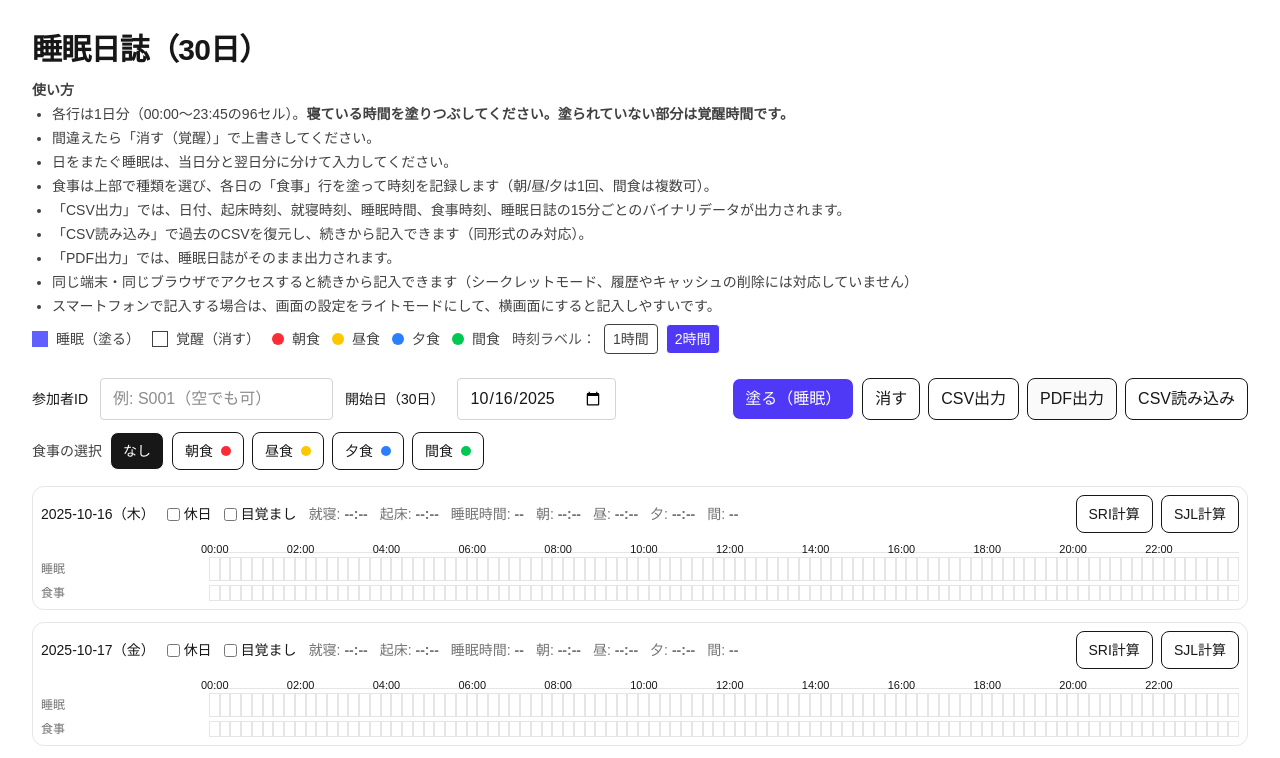
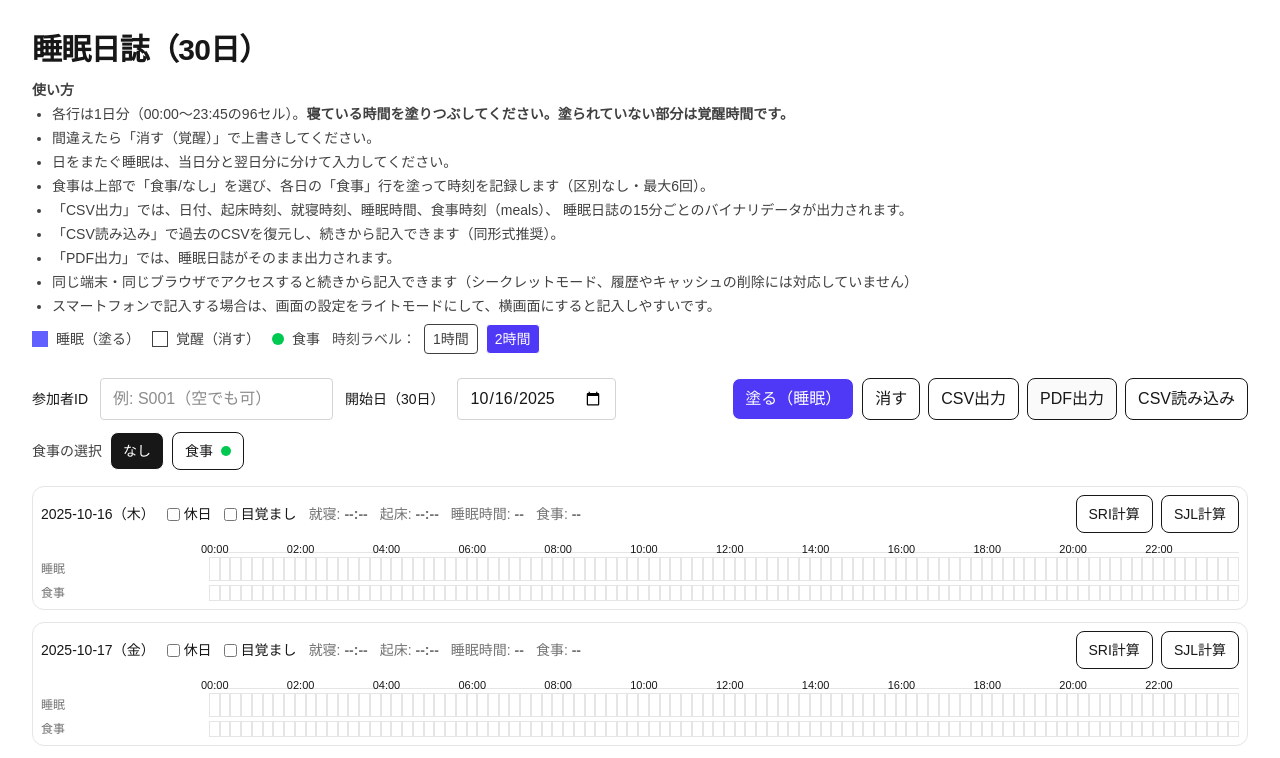
Before and after one commit to g83257852-code/sleep-diary-no-meal-distinction, a Next.js app: page /diary in a window 1280 px wide. Shown: the top 758 px of the page. Built offline with nearby package versions, Linux system fonts and the light colour scheme.

Commit message:
Update SleepDiaryPainter.tsx

```diff
--- a/src/components/SleepDiaryPainter.tsx
+++ b/src/components/SleepDiaryPainter.tsx
@@ -1,36 +1,5 @@
 "use client";
 import React, { useEffect, useMemo, useRef, useState } from "react";
-
-/**
- * SleepDiaryPainter（30日ビュー / 15分エポック = 96セル）
- * - ドラッグ/タップで塗る（1=睡眠, 0=覚醒）
- * - 参加者IDごとに端末内保存（同端末・同ブラウザで続きから）
- * - 休日/目覚ましチェック
- *
- * ★今回の変更点（画像のような食事入力）
- * - 上部で「食事の選択（なし/朝食/昼食/夕食/間食）」を選ぶ
- * - 各日の「食事」行（96セル）をタップ/ドラッグで塗って時刻を記録
- *   - なし：消しゴム
- *   - 朝/昼/夕：その日1回（塗り直すと以前の位置は自動で消える）
- *   - 間食：複数可（上限4つ：不要なら制限部を消してください）
- *
- * - CSV（30日一括）出力形式は変更しない：
- *   date,weekday,holiday,alarm,breakfast,lunch,dinner,snacks,bedtime,wakeup,sleep_dur_h,00:00,...,23:45
- *   ※ breakfast/lunch/dinner/snacks は食事セルから自動で生成
- * - CSVインポート（エクスポートしたCSVを読み込み、画面に復元）
- *   ※ 旧形式（breakfast等に時刻が入っているCSV）から食事セルも復元します
- *
- * - SRI計算：隣接日ペアの時刻一致率（未入力日は除外）
- * - SJL計算：起床“日”の休日/平日属性でMSF/MSWを算出し差の絶対値
- *
- * Hydration-safe（SSR安全）
- * - rangeStartはマウント後に設定
- * - localStorageアクセスはuseEffect内
- *
- * 追加：
- * - PDF出力（window.print）＋印刷用CSS（A4横 / UI非表示 / 行の分割防止 / 背景色）
- * - 画面では入力UIのみ、印刷時は値テキストのみ（.no-print / .print-only）
- */
 
 const MIN_PER_CELL = 15;
 const CELLS_PER_DAY = (24 * 60) / MIN_PER_CELL; // 96
@@ -45,7 +14,6 @@ const pad2 = (n: number) => n.toString().padStart(2, "0");
 const fmtDateKey = (d: Date) =>
   `${d.getFullYear()}-${pad2(d.getMonth() + 1)}-${pad2(d.getDate())}`;
 
-// ローカル日付として安全にパース
 const parseLocalISO = (s: string) => {
   const [y, m, d] = s.split("-").map(Number);
   return new Date(y, (m ?? 1) - 1, d ?? 1);
@@ -95,7 +63,7 @@ const saveAll = (obj: Record<string, number[]>, pid = "anon") => {
   } catch {}
 };
 
-// ===== メタ情報（休日/目覚ましのみ） =====
+// ===== メタ情報（休日/目覚ましのみ）=====
 export type Meta = {
   holiday: boolean;
   alarm: boolean;
@@ -124,7 +92,6 @@ const timeToIdx = (t: string) => {
   return idx;
 };
 
-// 連続1区間列挙
 const listRuns = (arr: number[]) => {
   const runs: { s: number; e: number }[] = [];
   let i = 0;
@@ -141,7 +108,7 @@ const listRuns = (arr: number[]) => {
   return runs;
 };
 
-// 起床“日”に紐づけた主睡眠の推定
+// 主睡眠の推定
 const estimateSleepForWakeDay = (
   prevArr: number[] | null,
   dayArr: number[]
@@ -173,20 +140,19 @@ const TIME_HEADERS = Array.from({ length: CELLS_PER_DAY }, (_, i) => {
 });
 
 // ===== 食事（セル塗り） =====
-// 0=なし, 1=朝食, 2=昼食, 3=夕食, 4=間食
-type MealType = 0 | 1 | 2 | 3 | 4;
+// 0=なし, 1=食事（区別なし）
+type MealType = 0 | 1;
+
 const MEAL_LABEL: Record<MealType, string> = {
   0: "なし",
-  1: "朝食",
-  2: "昼食",
-  3: "夕食",
-  4: "間食",
+  1: "食事",
 };
+
 const makeEmptyMealDay = (): MealType[] =>
   Array.from({ length: CELLS_PER_DAY }, () => 0 as MealType);
 
 // meal用のlocalStorageキー（sleepとは別）
-const mealKey = (pid: string) => `${getStoreKey(pid)}:meal_v1`;
+const mealKey = (pid: string) => `${getStoreKey(pid)}:meal_v2`;
 const loadMeals = (pid = "anon"): Record<string, MealType[]> => {
   if (typeof window === "undefined") return {};
   try {
@@ -203,22 +169,18 @@ const saveMeals = (obj: Record<string, MealType[]>, pid = "anon") => {
   } catch {}
 };
 
-// mealセル -> CSV用の時刻文字列（breakfast/lunch/dinner/snacks）
+// mealセル -> CSV用の時刻文字列（meals）最大6回
 const mealTimesFromCells = (cells: MealType[]) => {
-  const firstIdx = (t: MealType) => cells.findIndex((v) => v === t);
-
-  const b = firstIdx(1);
-  const l = firstIdx(2);
-  const d = firstIdx(3);
-  const snacks = cells
-    .map((v, i) => (v === 4 ? idxToTime(i) : null))
+  const times = cells
+    .map((v, i) => (v === 1 ? idxToTime(i) : null))
     .filter(Boolean) as string[];
 
+  // 最大6回（早い時刻を残す）
+  const trimmed = times.slice(0, 6);
+
   return {
-    breakfast: b >= 0 ? idxToTime(b) : "",
-    lunch: l >= 0 ? idxToTime(l) : "",
-    dinner: d >= 0 ? idxToTime(d) : "",
-    snacks: snacks.join(";"),
+    meals: trimmed.join(";"),
+    count: trimmed.length,
   };
 };
 
@@ -236,19 +198,20 @@ function parseCsv(text: string) {
 
   const idxHoliday = colIndex("holiday");
   const idxAlarm = colIndex("alarm");
+
+  // 新形式
+  const idxMeals = colIndex("meals");
+
+  // 旧形式（後方互換）
   const idxBreakfast = colIndex("breakfast");
   const idxLunch = colIndex("lunch");
   const idxDinner = colIndex("dinner");
   const idxSnacks = colIndex("snacks");
 
-  const timeIdxMap: number[] = TIME_HEADERS.map((lab) =>
-    header.findIndex((h) => h.trim() === lab)
-  );
+  const timeIdxMap: number[] = TIME_HEADERS.map((lab) => header.findIndex((h) => h.trim() === lab));
   const hasAllTimeCols = timeIdxMap.every((i) => i >= 0);
   if (!hasAllTimeCols)
-    throw new Error(
-      "00:00〜23:45 の時刻列が見つかりません（エクスポート形式のみ対応）。"
-    );
+    throw new Error("00:00〜23:45 の時刻列が見つかりません（エクスポート形式のみ対応）。");
 
   const store: Record<string, number[]> = {};
   const meta: Record<string, Meta> = {};
@@ -276,26 +239,35 @@ function parseCsv(text: string) {
       alarm: idxAlarm >= 0 ? row[idxAlarm] === "1" : false,
     };
 
-    // 食事：CSVの breakfast/lunch/dinner/snacks 時刻から mealセルを復元
+    // 食事：CSVから mealセルを復元（新形式優先、なければ旧形式）
     const cells = makeEmptyMealDay();
-    const bStr = idxBreakfast >= 0 ? (row[idxBreakfast] || "").trim() : "";
-    const lStr = idxLunch >= 0 ? (row[idxLunch] || "").trim() : "";
-    const dStr = idxDinner >= 0 ? (row[idxDinner] || "").trim() : "";
-    const sStr = idxSnacks >= 0 ? (row[idxSnacks] || "").trim() : "";
 
-    const bi = bStr ? timeToIdx(bStr) : null;
-    const li2 = lStr ? timeToIdx(lStr) : null;
-    const di = dStr ? timeToIdx(dStr) : null;
+    const mealsStr = idxMeals >= 0 ? (row[idxMeals] || "").trim() : "";
+    if (mealsStr) {
+      const meals = mealsStr.split(";").map((s) => s.trim()).filter(Boolean);
+      for (const t of meals.slice(0, 6)) {
+        const mi = timeToIdx(t);
+        if (mi != null) cells[mi] = 1;
+      }
+    } else {
+      // 旧形式
+      const bStr = idxBreakfast >= 0 ? (row[idxBreakfast] || "").trim() : "";
+      const lStr = idxLunch >= 0 ? (row[idxLunch] || "").trim() : "";
+      const dStr = idxDinner >= 0 ? (row[idxDinner] || "").trim() : "";
+      const sStr = idxSnacks >= 0 ? (row[idxSnacks] || "").trim() : "";
 
-    if (bi != null) cells[bi] = 1;
-    if (li2 != null) cells[li2] = 2;
-    if (di != null) cells[di] = 3;
+      const times: string[] = [];
+      if (bStr) times.push(bStr);
+      if (lStr) times.push(lStr);
+      if (dStr) times.push(dStr);
+      if (sStr) times.push(...sStr.split(";").map((s) => s.trim()).filter(Boolean));
 
-    const snacks = sStr ? sStr.split(";").map((s) => s.trim()).filter(Boolean) : [];
-    for (const st of snacks) {
-      const si = timeToIdx(st);
-      if (si != null) cells[si] = 4;
+      for (const t of times.slice(0, 6)) {
+        const mi = timeToIdx(t);
+        if (mi != null) cells[mi] = 1;
+      }
     }
+
     mealStore[key] = cells;
 
     if (!minDate || key < minDate) minDate = key;
@@ -320,7 +292,7 @@ export default function SleepDiaryPainter() {
 
   // 食事
   const [mealStore, setMealStore] = useState<Record<string, MealType[]>>({});
-  const [mealMode, setMealMode] = useState<MealType>(0); // 食事選択（なし/朝/昼/夕/間食）
+  const [mealMode, setMealMode] = useState<MealType>(0); // なし/食事
 
   const [rangeStart, setRangeStart] = useState<string>("");
   const rangeLen = 30;
@@ -485,20 +457,16 @@ export default function SleepDiaryPainter() {
       const start = fromIdx === null ? toIdx : Math.min(fromIdx, toIdx);
       const end = fromIdx === null ? toIdx : Math.max(fromIdx, toIdx);
 
-      // 朝/昼/夕はその日1回: 塗る前に既存を消す
-      if (val === 1 || val === 2 || val === 3) {
-        for (let i = 0; i < a.length; i++) if (a[i] === val) a[i] = 0;
+      // 塗る/消す
+      for (let i = start; i <= end; i++) {
+        a[i] = val; // 0=消す, 1=食事
       }
 
-      for (let i = start; i <= end; i++) {
-        a[i] = val; // 0=消す, 1..4=塗る
-      }
-
-      // 間食上限（例：最大4回） ※不要ならこのブロックごと消してOK
-      if (val === 4) {
-        const idxs = a.map((v, i) => (v === 4 ? i : -1)).filter((x) => x >= 0);
-        if (idxs.length > 4) {
-          const drop = idxs.slice(0, idxs.length - 4);
+      // 最大6回（超えたら古い=時刻が早いものから落とす）
+      if (val === 1) {
+        const idxs = a.map((v, i) => (v === 1 ? i : -1)).filter((x) => x >= 0);
+        if (idxs.length > 6) {
+          const drop = idxs.slice(0, idxs.length - 6);
           for (const di of drop) a[di] = 0;
         }
       }
@@ -571,7 +539,7 @@ export default function SleepDiaryPainter() {
       }
     }
 
-    // あなたの元コードを踏襲（%表現）
+    // 元コード踏襲（%表現）
     return { percent: total > 0 ? (matches / total) * 200 - 100 : NaN, matches, total, usedPairs };
   };
 
@@ -638,7 +606,7 @@ export default function SleepDiaryPainter() {
     setSjl(r);
   };
 
-  // ===== CSV エクスポート（形式維持） =====
+  // ===== CSV エクスポート（新形式）=====
   const exportCsv30 = () => {
     if (!rangeStart) return;
 
@@ -647,10 +615,7 @@ export default function SleepDiaryPainter() {
       "weekday",
       "holiday",
       "alarm",
-      "breakfast",
-      "lunch",
-      "dinner",
-      "snacks",
+      "meals",
       "bedtime",
       "wakeup",
       "sleep_dur_h",
@@ -669,7 +634,7 @@ export default function SleepDiaryPainter() {
       const info = estimateForWakeDay(key);
       const durStr = info.durHours != null ? info.durHours.toFixed(2) : "";
 
-      // ★食事セルから自動生成
+      // 食事セルから自動生成
       const mt = mealTimesFromCells(getMealDay(key));
 
       const row = [
@@ -677,10 +642,7 @@ export default function SleepDiaryPainter() {
         weekday,
         m.holiday ? 1 : 0,
         m.alarm ? 1 : 0,
-        mt.breakfast,
-        mt.lunch,
-        mt.dinner,
-        mt.snacks,
+        mt.meals,
         info.bed,
         info.wake,
         durStr,
@@ -797,18 +759,20 @@ export default function SleepDiaryPainter() {
         <h2 className="font-semibold">使い方</h2>
         <ul className="list-disc pl-5 space-y-1">
           <li>
-            各行は1日分（00:00〜23:45の96セル）。<strong>寝ている時間を塗りつぶしてください。</strong>
+            各行は1日分（00:00〜23:45の96セル）。
+            <strong>寝ている時間を塗りつぶしてください。</strong>
             <strong>塗られていない部分は覚醒時間です。</strong>
           </li>
           <li>間違えたら「消す（覚醒）」で上書きしてください。</li>
           <li>日をまたぐ睡眠は、当日分と翌日分に分けて入力してください。</li>
           <li>
-            食事は上部で種類を選び、各日の「食事」行を塗って時刻を記録します（朝/昼/夕は1回、間食は複数可）。
+            食事は上部で「食事/なし」を選び、各日の「食事」行を塗って時刻を記録します（区別なし・最大6回）。
           </li>
           <li>
-            「CSV出力」では、日付、起床時刻、就寝時刻、睡眠時間、食事時刻、睡眠日誌の15分ごとのバイナリデータが出力されます。
+            「CSV出力」では、日付、起床時刻、就寝時刻、睡眠時間、食事時刻（meals）、
+            睡眠日誌の15分ごとのバイナリデータが出力されます。
           </li>
-          <li>「CSV読み込み」で過去のCSVを復元し、続きから記入できます（同形式のみ対応）。</li>
+          <li>「CSV読み込み」で過去のCSVを復元し、続きから記入できます（同形式推奨）。</li>
           <li>「PDF出力」では、睡眠日誌がそのまま出力されます。</li>
           <li>
             同じ端末・同じブラウザでアクセスすると続きから記入できます（シークレットモード、履歴やキャッシュの削除には対応していません）
@@ -825,16 +789,7 @@ export default function SleepDiaryPainter() {
           </div>
 
           <div className="flex items-center gap-2">
-            <span className="inline-block w-3 h-3 bg-red-500 rounded-full" /> 朝食
-          </div>
-          <div className="flex items-center gap-2">
-            <span className="inline-block w-3 h-3 bg-yellow-400 rounded-full" /> 昼食
-          </div>
-          <div className="flex items-center gap-2">
-            <span className="inline-block w-3 h-3 bg-blue-500 rounded-full" /> 夕食
-          </div>
-          <div className="flex items-center gap-2">
-            <span className="inline-block w-3 h-3 bg-green-500 rounded-full" /> 間食
+            <span className="inline-block w-3 h-3 bg-green-500 rounded-full" /> 食事
           </div>
 
           <div className="flex items-center gap-2">
@@ -921,11 +876,11 @@ export default function SleepDiaryPainter() {
           </div>
         </div>
 
-        {/* ★食事の選択（画像風） */}
+        {/* 食事の選択（シンプル：なし / 食事） */}
         <div className="flex flex-wrap items-center gap-2">
           <span className="text-sm font-medium text-neutral-700">食事の選択</span>
 
-          {([0, 1, 2, 3, 4] as MealType[]).map((t) => (
+          {([0, 1] as MealType[]).map((t) => (
             <button
               key={t}
               onClick={() => setMealMode(t)}
@@ -935,19 +890,7 @@ export default function SleepDiaryPainter() {
               aria-pressed={mealMode === t}
             >
               {MEAL_LABEL[t]}
-              {t !== 0 && (
-                <span
-                  className={`ml-2 inline-block w-2.5 h-2.5 rounded-full ${
-                    t === 1
-                      ? "bg-red-500"
-                      : t === 2
-                      ? "bg-yellow-400"
-                      : t === 3
-                      ? "bg-blue-500"
-                      : "bg-green-500"
-                  }`}
-                />
-              )}
+              {t === 1 && <span className="ml-2 inline-block w-2.5 h-2.5 rounded-full bg-green-500" />}
             </button>
           ))}
         </div>
@@ -959,6 +902,7 @@ export default function SleepDiaryPainter() {
           const rowArr = getDay(key);
           const m = getMeta(key);
           const info = estimateForWakeDay(key);
+          const mealInfo = mealTimesFromCells(getMealDay(key));
 
           return (
             <div
@@ -977,9 +921,7 @@ export default function SleepDiaryPainter() {
                     <input
                       type="checkbox"
                       checked={m.holiday}
-                      onChange={(e) =>
-                        setMetaFor(key, (prev) => ({ ...prev, holiday: e.target.checked }))
-                      }
+                      onChange={(e) => setMetaFor(key, (prev) => ({ ...prev, holiday: e.target.checked }))}
                       className="no-print"
                     />
                     <span className="print-only">{m.holiday ? "休日：✓" : "休日："}</span>
@@ -990,9 +932,7 @@ export default function SleepDiaryPainter() {
                     <input
                       type="checkbox"
                       checked={m.alarm}
-                      onChange={(e) =>
-                        setMetaFor(key, (prev) => ({ ...prev, alarm: e.target.checked }))
-                      }
+                      onChange={(e) => setMetaFor(key, (prev) => ({ ...prev, alarm: e.target.checked }))}
                       className="no-print"
                     />
                     <span className="print-only">{m.alarm ? "目覚まし：✓" : "目覚まし："}</span>
@@ -1006,31 +946,18 @@ export default function SleepDiaryPainter() {
                     起床: <strong>{info.wake || "--:--"}</strong>
                   </span>
                   <span className="text-neutral-500 print-small">
-                    睡眠時間:{" "}
-                    <strong>{info.durHours != null ? `${info.durHours.toFixed(2)} h` : "--"}</strong>
+                    睡眠時間: <strong>{info.durHours != null ? `${info.durHours.toFixed(2)} h` : "--"}</strong>
                   </span>
 
-                  {/* 参考：食事の時刻（印刷で見えると便利） */}
+                  {/* 食事（最大6） */}
                   <span className="text-neutral-500 print-small">
-                    朝: <strong>{mealTimesFromCells(getMealDay(key)).breakfast || "--:--"}</strong>
-                  </span>
-                  <span className="text-neutral-500 print-small">
-                    昼: <strong>{mealTimesFromCells(getMealDay(key)).lunch || "--:--"}</strong>
-                  </span>
-                  <span className="text-neutral-500 print-small">
-                    夕: <strong>{mealTimesFromCells(getMealDay(key)).dinner || "--:--"}</strong>
-                  </span>
-                  <span className="text-neutral-500 print-small">
-                    間:{" "}
+                    食事:{" "}
                     <strong>
-                      {mealTimesFromCells(getMealDay(key)).snacks
-                        ? mealTimesFromCells(getMealDay(key)).snacks.replaceAll(";", "/")
-                        : "--"}
+                      {mealInfo.meals ? mealInfo.meals.replaceAll(";", "/") : "--"}
                     </strong>
                   </span>
                 </div>
 
-                {/* 右側に計算ボタン等を置きたければここ（今回は無し） */}
                 <div className="flex flex-wrap items-center gap-2 text-xs sm:text-sm no-print">
                   <button onClick={handleComputeSRI} className="px-3 py-2 rounded-lg border">
                     SRI計算
@@ -1045,8 +972,8 @@ export default function SleepDiaryPainter() {
                   )}
                   {sjl && (
                     <span className="text-neutral-700">
-                      SJL: <strong>{sjl.sjlHours.toFixed(2)} h</strong>（MSF {sjl.msf.toFixed(2)} /
-                      MSW {sjl.msw.toFixed(2)}）
+                      SJL: <strong>{sjl.sjlHours.toFixed(2)} h</strong>（MSF {sjl.msf.toFixed(2)} / MSW{" "}
+                      {sjl.msw.toFixed(2)}）
                     </span>
                   )}
                 </div>
@@ -1090,10 +1017,7 @@ export default function SleepDiaryPainter() {
               {/* 睡眠セル */}
               <div className="mt-1 flex items-center gap-2">
                 <div className="w-40 shrink-0 text-xs text-neutral-500 print-small">睡眠</div>
-                <div
-                  className="grid grow"
-                  style={{ gridTemplateColumns: `repeat(${CELLS_PER_DAY}, minmax(0,1fr))` }}
-                >
+                <div className="grid grow" style={{ gridTemplateColumns: `repeat(${CELLS_PER_DAY}, minmax(0,1fr))` }}>
                   {rowArr.map((v, idx) => (
                     <div
                       key={`${key}-${idx}`}
@@ -1110,37 +1034,22 @@ export default function SleepDiaryPainter() {
                 </div>
               </div>
 
-              {/* ★食事セル（画像風） */}
+              {/* 食事セル（区別なし・最大6） */}
               <div className="mt-1 flex items-center gap-2">
                 <div className="w-40 shrink-0 text-xs text-neutral-500 print-small">食事</div>
-                <div
-                  className="grid grow"
-                  style={{ gridTemplateColumns: `repeat(${CELLS_PER_DAY}, minmax(0,1fr))` }}
-                >
+                <div className="grid grow" style={{ gridTemplateColumns: `repeat(${CELLS_PER_DAY}, minmax(0,1fr))` }}>
                   {getMealDay(key).map((mv, idx) => (
                     <div
                       key={`meal-${key}-${idx}`}
                       className={`h-4 border border-neutral-200 dark:border-neutral-700 print-border print-meal-cell ${
-                        mv === 0
-                          ? "bg-white dark:bg-neutral-900"
-                          : mv === 1
-                          ? "bg-red-500"
-                          : mv === 2
-                          ? "bg-yellow-400"
-                          : mv === 3
-                          ? "bg-blue-500"
-                          : "bg-green-500"
+                        mv === 0 ? "bg-white dark:bg-neutral-900" : "bg-green-500"
                       }`}
                       style={{ touchAction: "none", userSelect: "none" }}
                       onPointerDown={handleMealPointerDownAt(key, idx)}
                       onPointerMove={handleMealPointerMoveAt(key, idx)}
                       onPointerEnter={handleMealPointerEnterAt(key, idx)}
                       onPointerUp={handleMealPointerUpAt}
-                      title={
-                        mv === 0
-                          ? ""
-                          : `${MEAL_LABEL[mv]} ${idxToTime(idx)}`
-                      }
+                      title={mv === 1 ? `食事 ${idxToTime(idx)}` : ""}
                     />
                   ))}
                 </div>
```
